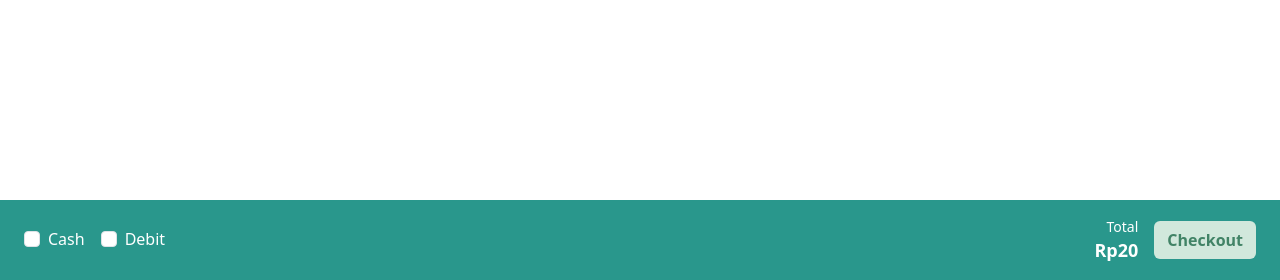
After one commit to dzarurizkyy/medical-equipment-store, a PHP site: the page made by app/views/home/cart.php in a window 1280 px wide. The commit adds this page. Shown: the part 520-800 px from the top of the page. Run offline with PHP 8.4, Linux system fonts and the light colour scheme; the visitor is signed in with stand-in values (Sample User, id 1); the template is opened without the code that fills it: most values are stand-ins (such as "Sample title", 1, 10 or a date in 2020); some libraries are stand-ins or nearby versions.

Commit message:
finish phase 3 : cart section (user)

```diff
--- /dev/null
+++ b/app/views/home/cart.php
@@ -0,0 +1,109 @@
+<div>
+  <!-- Cart -->
+  <div class="container" style="margin-bottom: 100px;">
+    <?php foreach($data["orders"] as $product) : ?>
+      <?php
+        // Convert string into date
+        $product["created_at"] = strtotime($product["created_at"]);
+        $product["created_at"] = date("d M Y", $product["created_at"]);
+
+        $data["total"] += $product["total"];
+      ?>
+
+      <!-- Card -->
+      <div class="card mb-3" style="max-width: 100%;">
+        <!-- Header -->
+        <div class="card-header d-flex justify-content-between align-items-center">
+          <!-- Left -->
+          <div class="d-flex align-items-center gap-3">
+            <!-- Icon -->
+            <div>
+              <i class="fa fa-shopping-bag" style="color: #29978C; font-size: 20px;"></i>
+            </div>
+            <!-- Date -->
+            <div>
+              <div class="fw-bold" style="font-size: 12px;">Shopping</div>
+              <div style="font-size: 11px;"><?= $product["created_at"]?></div>
+            </div>
+          </div>
+          <!-- Right -->
+          <div>
+            <!-- Category -->
+            <div class="badge text-decoration-none px-2" style="background-color: #d7f4f1; color: #29978C">
+              <?= $product["category"] ?>
+            </div>
+            <!-- Supplier -->
+            <div class="badge text-decoration-none px-2" style="color: #928a33; background-color: #efedd2;">
+              <?= $product["supplier"] ?>
+            </div>
+          </div>
+        </div>
+        <!-- Body -->
+        <div class="row g-0 p-3">
+          <!-- Image -->
+          <div class="col-md-1 w-full d-flex justify-content-center">
+            <img src="<?= BASEURL ?>/img/products/<?= $product["image"] ?>.jpg" class="img-fluid rounded-start" />
+          </div>
+          <!-- Description -->
+          <div class="col-md-11">
+            <div class="card-body">
+              <!-- Title -->
+              <div class="fw-bold fs-5"><?= $product["name"] ?></div>
+              <!-- Quantity -->
+              <div class="card-text"><small class="text-body-secondary"><?= $product["quantity"] ?> products</small></div>
+            </div>
+          </div>
+          <!-- Action -->
+          <div class="px-3 pt-2 d-flex justify-content-between align-items-center">
+            <!-- Total -->
+            <div>
+              <div style="font-size: 12px;">Total Product</div>
+              <div class="fw-bold" style="font-size: 16px;">Rp<?= $product["total"] ?></div>
+            </div>
+            <!-- Cancel -->
+            <div>
+              <a href="<?= BASEURL ?>/home/cart/cancel/<?= $product["id"] ?>" class="btn btn-danger px-4 py-1 fw-semibold" style="font-size: 14px;">
+                Cancel
+              </a>
+            </div>
+          </div>
+        </div>
+      </div>
+
+    <?php endforeach ?>
+  </div>
+  <!-- Checkout -->
+  <?php if(Home::totalCart($_SESSION["user_id"]) != 0 ) :  ?>
+    <form action="<?= BASEURL?>/home/checkout" method="post" class="d-flex justify-content-between align-items-center px-4 py-3 position-fixed bottom-0 w-100" style="background-color: #29978C; color: #FFFFFF;">
+      <!-- Payment -->
+      <div class="d-flex gap-3">
+        <!-- Cash -->
+        <div class="form-check">
+          <input class="form-check-input" type="radio" value="cash" id="cash" name="checkout" style="border-radius: 4px;" required />
+          <label class="form-check-label" for="cash">
+            Cash
+          </label>
+        </div>
+        <!-- Debit -->
+        <div class="form-check">
+          <input class="form-check-input" type="radio" value="debit" id="debit" name="checkout" style="border-radius: 4px;" />
+          <label class="form-check-label" for="debit">
+            Debit
+          </label>
+        </div>
+      </div>
+      <!-- Button -->
+      <div class="d-flex gap-3 align-items-center">
+        <!-- Total -->
+        <div class="d-flex flex-column text-end">
+          <div style="font-size: 14px;">Total</div>
+          <div class="fw-bold" style="font-size: 18px;">Rp<?= $data["total"] ?></div>
+        </div>
+        <!-- Submit -->
+        <div>
+          <button type="submit" class="btn fw-bold" style="background-color: #d1e8dc; color: #418366;">Checkout</button>
+          </div>
+      </div>
+    </form>
+  <?php endif ?>
+</div>
--- a/app/views/home/index.php
+++ b/app/views/home/index.php
@@ -23,7 +23,7 @@
         <!-- Card -->
         <div class="card p-1" style="width: 30%; height: <?= (isset($data["product_id"]) && (int)$data["product_id"] === $product["id"]) ? '22rem' : '19rem' ?>">
           <!-- Image -->
-          <img src="<?= BASEURL ?>/img/products/<?= $product["image"]?>.jpg" class="card-img-top" alt="...">
+          <img src="<?= BASEURL ?>/img/products/<?= $product["image"]?>.jpg" class="card-img-top" />
           <!-- Actions -->
           <div class="card-body">
             <div class="d-flex flex-row gap-2">
```
Also changed, not shown: app/controllers/Home.php (+56 -6 lines), app/models/HomeModel.php (+82 -4 lines), app/views/templates/navbar.php (+4 -4 lines).
